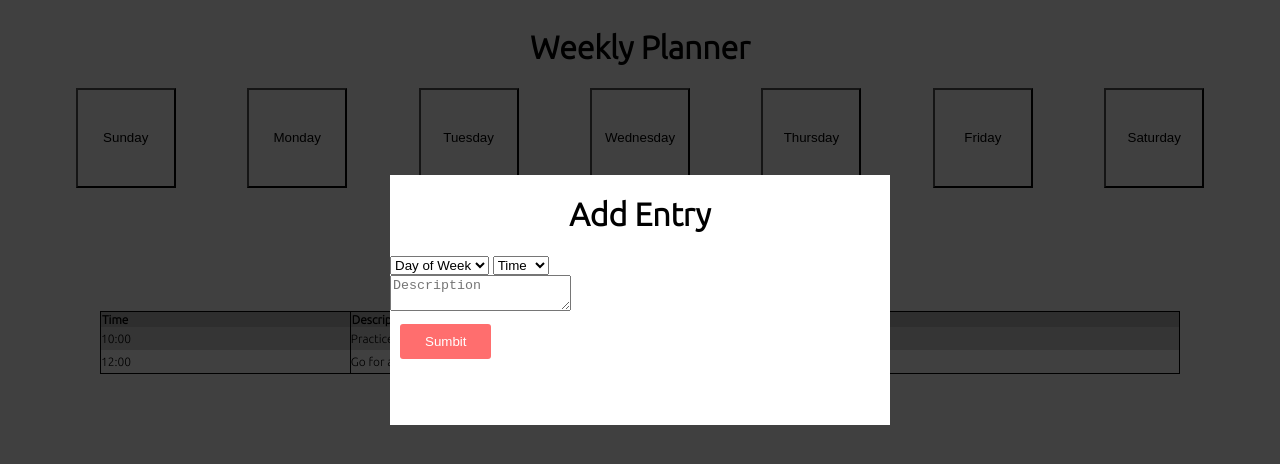
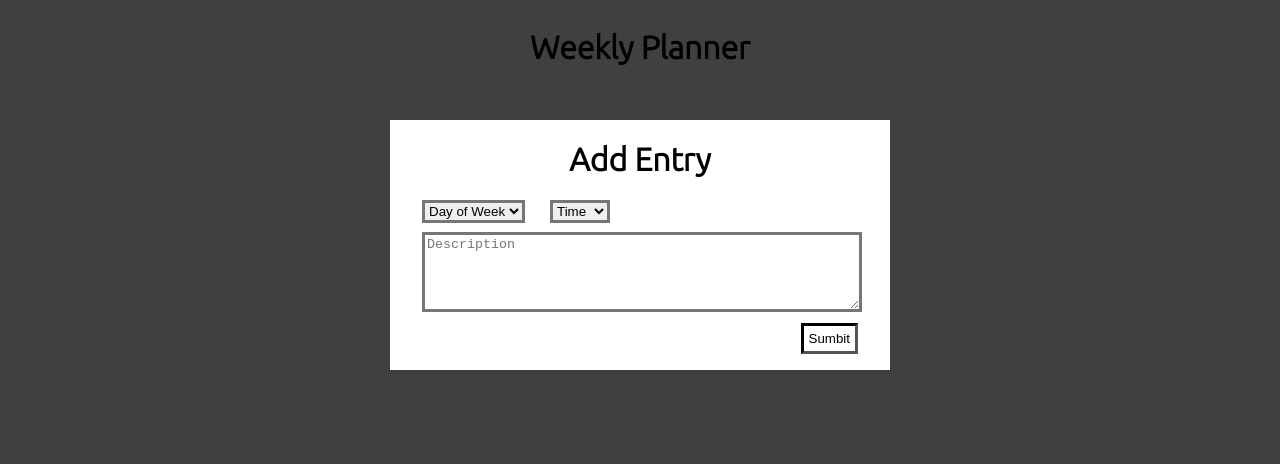
Before and after one commit to NoahLett/week-planner, a website: page index.html in a window 1280 px wide. Both pictures are taken after a click on the button "Add Entry". Drawn offline with Linux system fonts and the light colour scheme.

Commit message:
Project-Noah Lett

```diff
--- a/index.html
+++ b/index.html
@@ -17,7 +17,7 @@
       <form>
         <h1>Add Entry</h1>
         <div>
-          <select>
+          <select class="select-day">
             <option selected disabled>Day of Week</option>
             <option value="Sunday">Sunday</option>
             <option value="Monday">Monday</option>
@@ -27,7 +27,7 @@
             <option value="Friday">Friday</option>
             <option value="Saturday">Saturday</option>
           </select>
-          <select>
+          <select class="select-time">
             <option selected disabled>Time</option>
             <option value="00:00">00:00</option>
             <option value="1:00">1:00</option>
@@ -57,7 +57,7 @@
           </select>
         </div>
         <div>
-          <textarea name="description" placeholder="Description"></textarea>
+          <textarea class="description" name="description" placeholder="Description"></textarea>
         </div>
         <div>
           <button class="modal-off">Sumbit</button>
@@ -72,7 +72,7 @@
         </div>
       </div>
 
-
+      <div class="box hidden">
         <div class="row">
           <div class="column-one-seventh">
             <button class="days-button">Sunday</button>
@@ -96,7 +96,7 @@
             <button class="days-button">Saturday</button>
           </div>
         </div>
-
+      </div>
 
 
       <div class="row">
@@ -105,14 +105,15 @@
         </div>
       </div>
 
-
+      <div class="box hidden">
         <div class="row">
           <div class="column-full">
             <h2>Scheduled Events for Monday</h2>
           </div>
         </div>
+      </div>
 
-
+      <div class="box hidden">
         <div class="row">
           <div class="column-full">
             <table>
@@ -135,7 +136,7 @@
             </table>
           </div>
         </div>
-
+      </div>
 
     </div>
 
--- a/main.js
+++ b/main.js
@@ -1,13 +1,21 @@
+
 var $modal = document.querySelector('.modal');
 var $addWindowEntry = document.querySelector('.add-window-entry');
-var $modalOff = document.querySelector('.modal-off');
-function modalOn() {
-  var modalTurnOn;
-  $modal.className = 'modal ' + modalTurnOn;
+// var $modalOff = document.querySelector('.modal-off');
+
+$modal.addEventListener('click', modalOn);
+
+function modalOn(event) {
   $addWindowEntry.className = 'add-window-entry';
 }
-$modal.addEventListener('click', modalOn);
-function addWindowEntryOn() {
-  $addWindowEntry.className = 'add-window-entry ' + 'hidden';
-}
-$modalOff.addEventListener('click', addWindowEntryOn);
+
+// function modalOn() {
+//   var modalTurnOn;
+//   $modal.className = 'modal ' + modalTurnOn;
+//   $addWindowEntry.className = 'add-window-entry';
+// }
+// $modal.addEventListener('click', modalOn);
+// // function addWindowEntryOn() {
+// //   $addWindowEntry.className = 'add-window-entry ' + 'hidden';
+// // }
+// // // $modalOff.addEventListener('click', addWindowEntryOn);
--- a/styles.css
+++ b/styles.css
@@ -6,7 +6,7 @@ body {
   box-shadow: 0 0 1400px 1400px rgb(0 0 0 / 75%);
   background-color: white;
   position: fixed;
-  margin: auto;
+  margin: 120px auto;
   top: 0;
   left: 50px;
   bottom: 200px;
@@ -96,20 +96,38 @@ td {
 }
 
 .modal {
-  background-color: #4a73dbfc;
-  color: white;
-  border: none;
-  border-radius: 3px;
-  padding: 10px 25px;
-  margin: 10px;
+  color: black;
+  margin: 100px;
 }
 
 .modal-off {
-  background-color: #ff6e6e;
-  color: white;
-  border: none;
-  flex-basis: center;
-  border-radius: 3px;
-  padding: 10px 25px;
-  margin: 10px;
+  background-color: white;
+  color: black;
+  padding: 5px;
+  border: 3px solid black;
+  border-style: inset;
+  position: absolute;
+  right: 2rem;
+  bottom: 1rem;
 }
+
+.select-day {
+  position: absolute;
+  left: 2rem;
+  border-width: 3px;
+}
+
+.select-time {
+  position: absolute;
+  left: 10rem;
+  border-width: 3px;
+}
+
+.description {
+  position: absolute;
+  left: 2rem;
+  top: 7rem;
+  width: 430px;
+  height: 70px;
+  border-width: 3px;
+}
```
Lines whose indentation alone changed are shown as unchanged.
